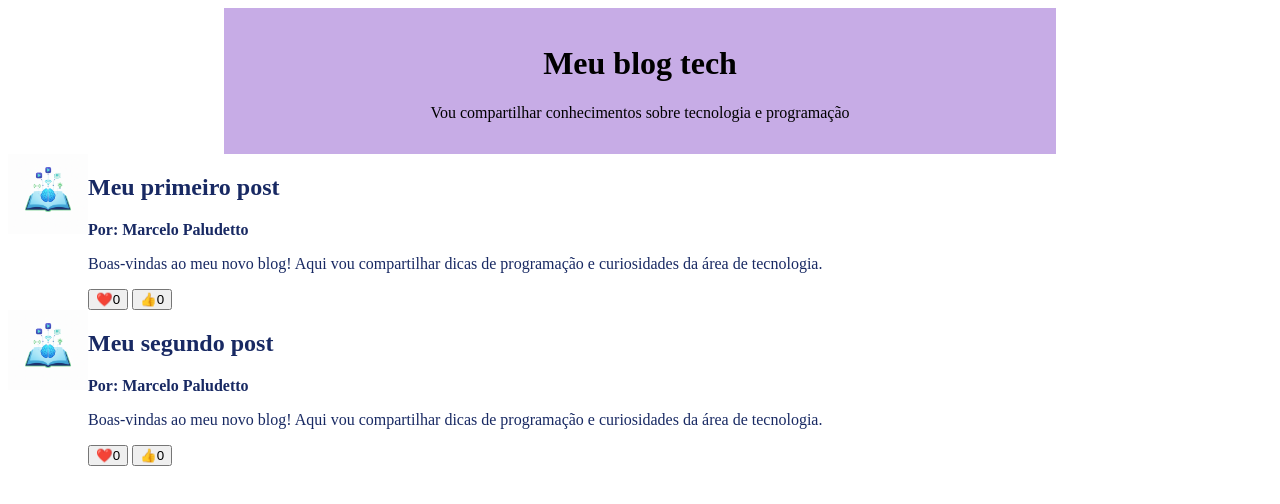
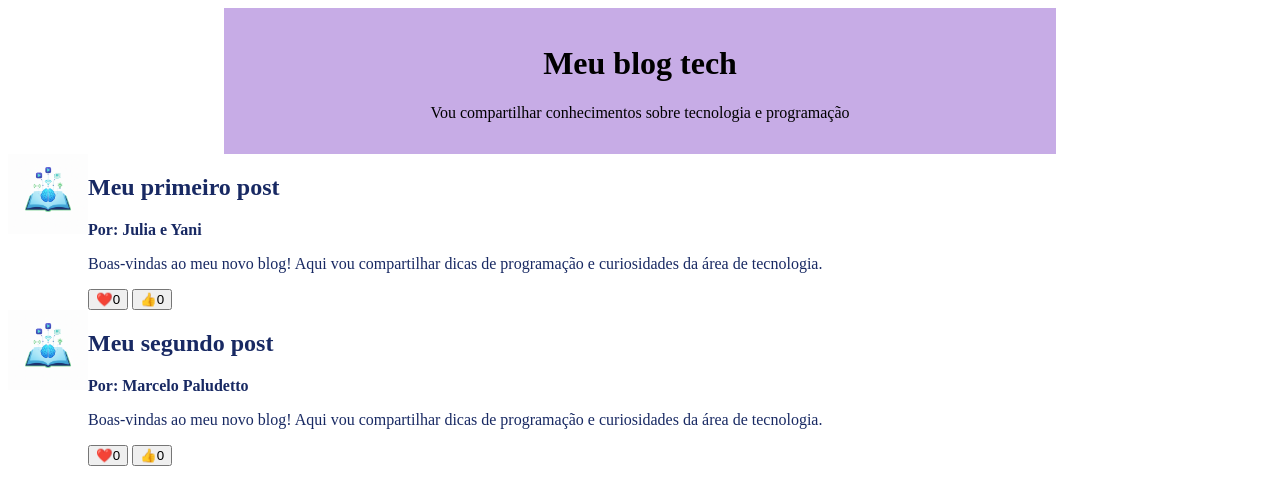
Before and after one commit to HongYanChan-code/segundotrimestre, a plain HTML site: page index.html in a window 1280 px wide. Drawn offline with Linux system fonts and the light colour scheme.

Commit message:
Update index.html

```diff
--- a/index.html
+++ b/index.html
@@ -51,7 +51,7 @@
 
             <div>
                 <h2>Meu primeiro post</h2>
-                <p class="artigo-autor">Por: Marcelo Paludetto</p>
+                <p class="artigo-autor">Por: Julia e Yani</p>
                 <p>Boas-vindas ao meu novo blog! Aqui vou compartilhar dicas de programação
                     e curiosidades da área de tecnologia.</p>
                 <button>❤️<span>0</span></button>
```
